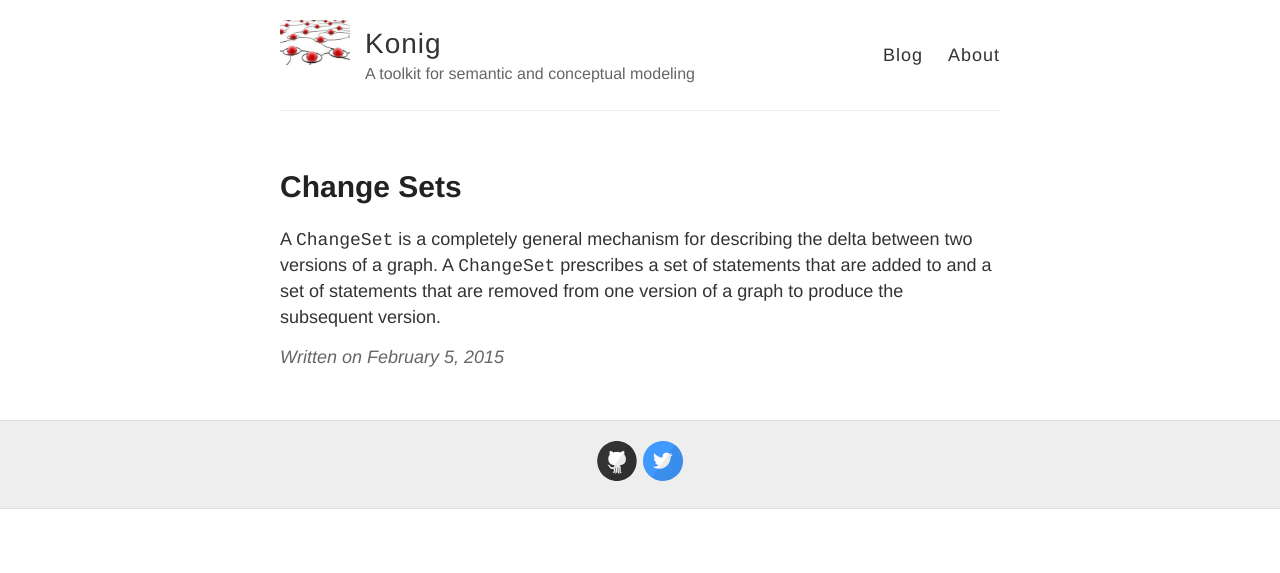
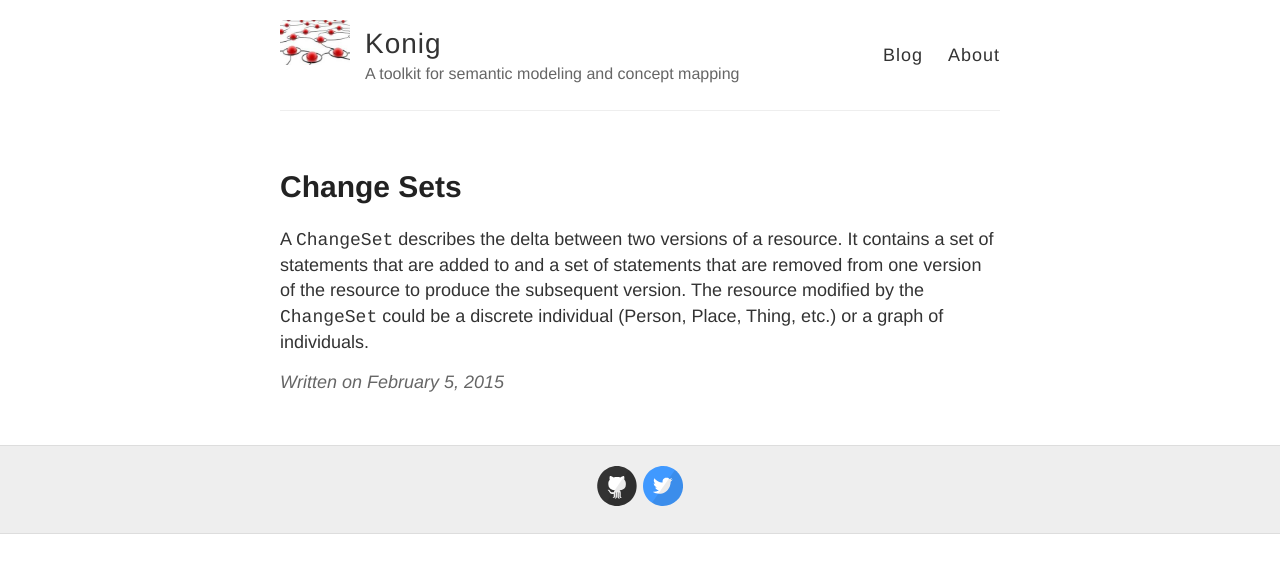
Before and after one commit to konigio/konigio.github.io, a Jekyll site: the page built from _posts/2015-02-05-Change-Sets.md, in a window 1280 px wide. Shown: the top 573 px of the page. Built offline with Jekyll 4.4.1, drawn with Linux system fonts in a browser that asks for light colours; Markdown is read by kramdown in place of the engine named in the settings.

Commit message:
Updated config and ChangeSets.

```diff
--- a/_config.yml
+++ b/_config.yml
@@ -6,7 +6,7 @@
 name: Konig
 
 # Short bio or description (displayed in the header)
-description: A toolkit for semantic and conceptual modeling
+description: A toolkit for semantic modeling and concept mapping
 
 # URL of your avatar or profile pic (you could use your GitHub profile pic)
 avatar: https://konigio.github.io/images/connect-the-dots.jpg
--- a/_posts/2015-02-05-Change-Sets.md
+++ b/_posts/2015-02-05-Change-Sets.md
@@ -3,6 +3,7 @@ layout: post
 title: Change Sets
 ---
 
-A `ChangeSet` is a completely general mechanism for describing the delta between two versions of a graph.  A
-`ChangeSet` prescribes a set of statements that are added to and a set of statements that are removed from
-one version of a graph to produce the subsequent version.
+A `ChangeSet` describes the delta between two versions of a resource.  It contains a set of statements
+that are added to and a set of statements that are removed from one version of the resource to produce the
+subsequent version.  The resource modified by the `ChangeSet` could be a discrete individual (Person,
+Place, Thing, etc.) or a graph of individuals.
```
